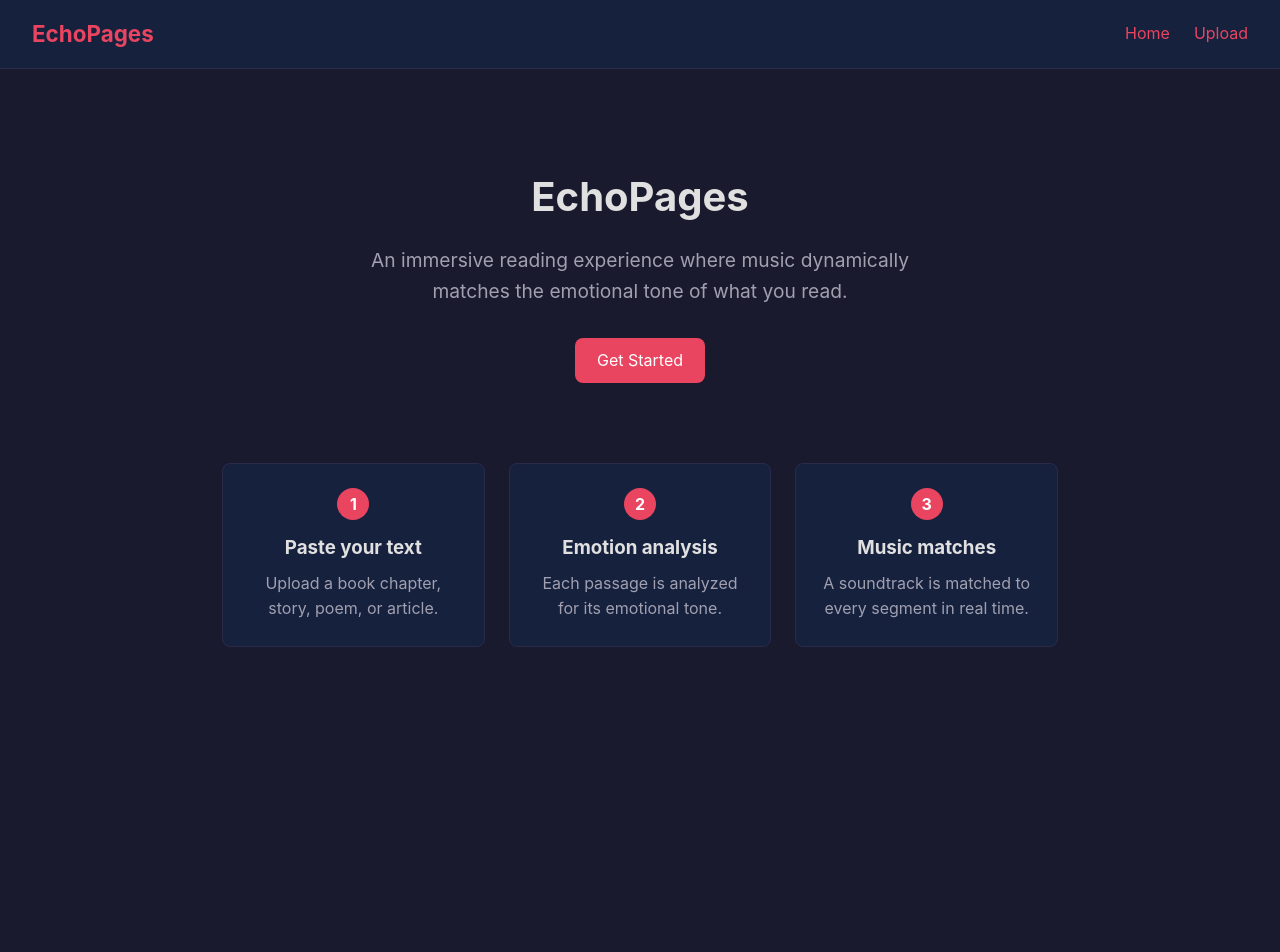
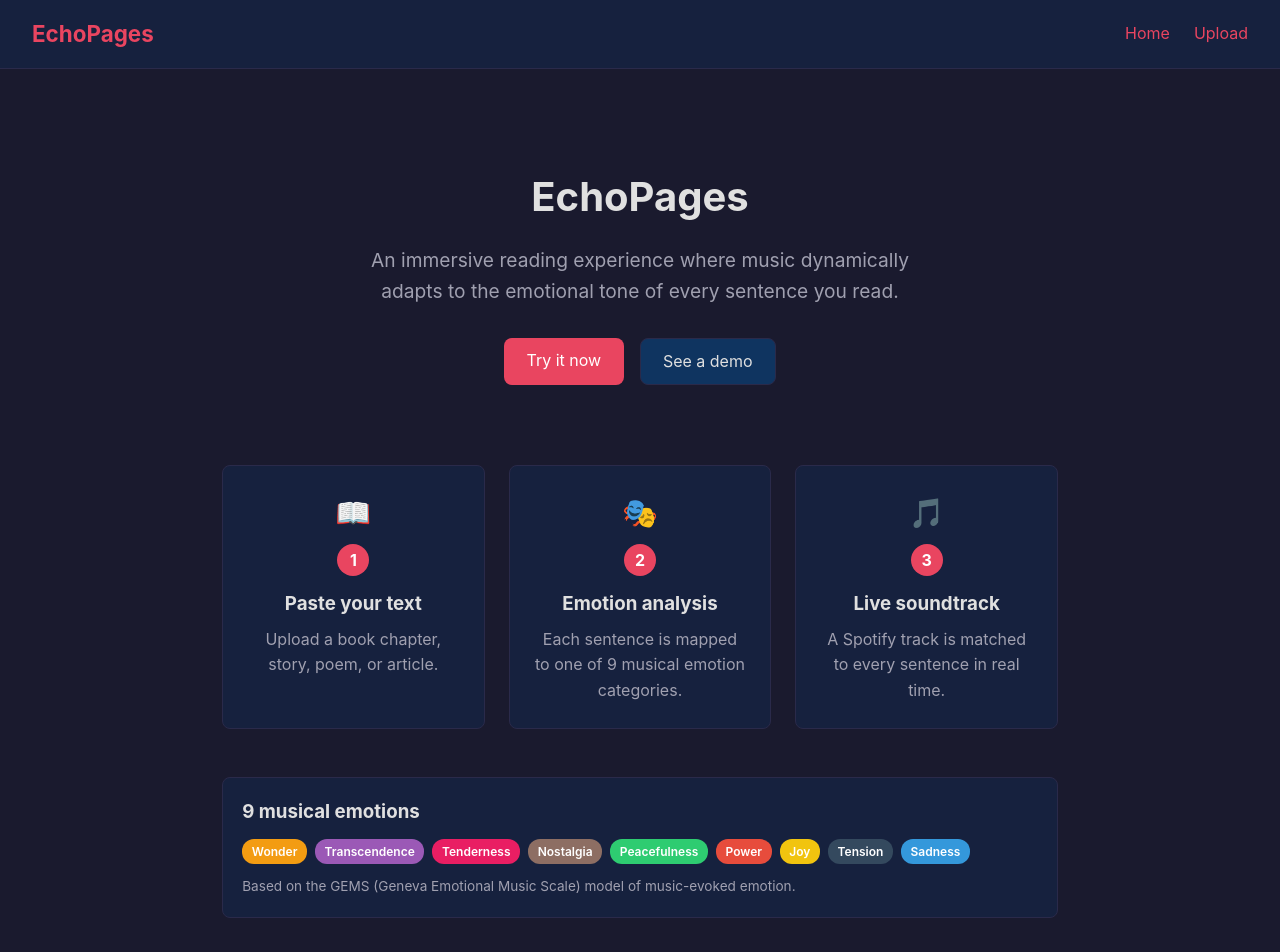
Before and after one commit to eatdegrasstyson/EchoPages, a React (Vite) app in the folder apps/web/client/: page / in a window 1280 px wide. Shown: the top 952 px of the page. Before the commit the page ends 800 px from the top, so only its background shows below. Built offline with nearby package versions, Linux system fonts and the light colour scheme.

Commit message:
Enrich HomePage with demo link, emotion palette preview, and GEMS description

```diff
--- a/apps/web/client/src/pages/HomePage.jsx
+++ b/apps/web/client/src/pages/HomePage.jsx
@@ -1,10 +1,13 @@
 import { Link } from 'react-router-dom';
+import { GEMS_COLORS } from '../utils/emotions';
 
 const steps = [
-  { title: 'Paste your text', desc: 'Upload a book chapter, story, poem, or article.' },
-  { title: 'Emotion analysis', desc: 'Each passage is analyzed for its emotional tone.' },
-  { title: 'Music matches', desc: 'A soundtrack is matched to every segment in real time.' },
+  { icon: '📖', title: 'Paste your text', desc: 'Upload a book chapter, story, poem, or article.' },
+  { icon: '🎭', title: 'Emotion analysis', desc: 'Each sentence is mapped to one of 9 musical emotion categories.' },
+  { icon: '🎵', title: 'Live soundtrack', desc: 'A Spotify track is matched to every sentence in real time.' },
 ];
+
+const GEMS_PREVIEW = Object.entries(GEMS_COLORS);
 
 export default function HomePage() {
   return (
@@ -12,17 +15,23 @@ export default function HomePage() {
       <div className="home-hero">
         <h1>EchoPages</h1>
         <p>
-          An immersive reading experience where music dynamically matches
-          the emotional tone of what you read.
+          An immersive reading experience where music dynamically adapts
+          to the emotional tone of every sentence you read.
         </p>
-        <Link to="/upload" className="btn btn-primary">
-          Get Started
-        </Link>
+        <div style={{ display: 'flex', gap: '1rem', justifyContent: 'center', flexWrap: 'wrap' }}>
+          <Link to="/upload" className="btn btn-primary">
+            Try it now
+          </Link>
+          <Link to="/read/1" className="btn btn-secondary">
+            See a demo
+          </Link>
+        </div>
       </div>
 
       <div className="home-steps">
         {steps.map((step, i) => (
           <div key={i} className="card home-step">
+            <div style={{ fontSize: '1.8rem', marginBottom: '0.5rem' }}>{step.icon}</div>
             <div className="home-step-number">{i + 1}</div>
             <h3>{step.title}</h3>
             <p style={{ color: 'var(--text-secondary)', marginTop: '0.5rem' }}>
@@ -31,6 +40,20 @@ export default function HomePage() {
           </div>
         ))}
       </div>
+
+      <div className="card" style={{ marginTop: '2rem' }}>
+        <h3 style={{ marginBottom: '0.75rem' }}>9 musical emotions</h3>
+        <div style={{ display: 'flex', flexWrap: 'wrap', gap: '0.5rem' }}>
+          {GEMS_PREVIEW.map(([emotion, color]) => (
+            <span key={emotion} className="emotion-badge" style={{ backgroundColor: color }}>
+              {emotion}
+            </span>
+          ))}
+        </div>
+        <p style={{ color: 'var(--text-secondary)', fontSize: '0.85rem', marginTop: '0.75rem' }}>
+          Based on the GEMS (Geneva Emotional Music Scale) model of music-evoked emotion.
+        </p>
+      </div>
     </div>
   );
 }
```
